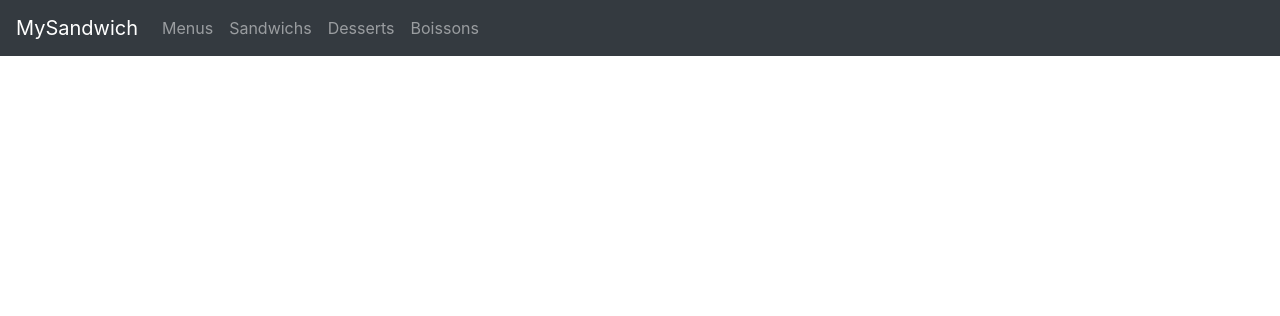
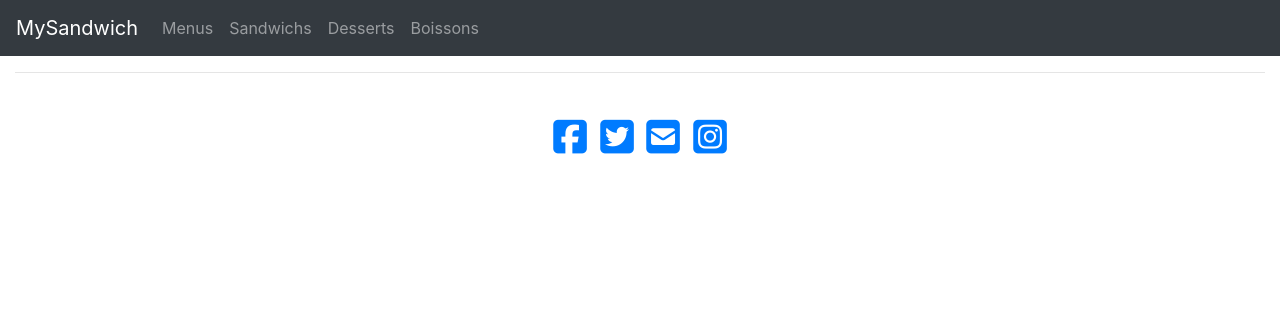
Before and after one commit to mintiti/projet-web-app, a Flask app: page / in a window 1280 px wide. Shown: the top 316 px of the page. Run offline with Flask 2, Linux system fonts and the light colour scheme; some libraries are stand-ins or nearby versions.

Commit message:
Added a social footer to the bottom of the page

```diff
--- a/templates/base.html.jinja2
+++ b/templates/base.html.jinja2
@@ -18,6 +18,11 @@
 
     <!-- Bootstrap CSS -->
     <link rel="stylesheet" href={{ url_for('.static', filename = 'css/bootstrap.css') }}>
+    <script src="//code.jquery.com/jquery-1.11.1.min.js"></script>
+
+    <!-- Include Font Awesome Stylesheet in Header -->
+    <script src="https://kit.fontawesome.com/67ed166f8f.js" crossorigin="anonymous"></script>
+
     <!-- Our styling -->
 
     <link rel="stylesheet" href={{ url_for('.static', filename = 'css/style.css') }}>
@@ -52,7 +57,17 @@
     {% block content %} {% endblock %}
 </div>
 
-
+<div class="container-fluid">
+    <hr>
+    <div class="text-center center-block">
+        <br/>
+        <a href="https://www.facebook.com/Mintiti"><i id="social-fb" class="fab fa-facebook-square fa-3x social"></i></a>
+        <a href="https://twitter.com/Mintiti"><i id="social-tw" class="fab fa-twitter-square fa-3x social"></i></a>
+        <a href="mailto:ngoc-minh-tri.truong@imt-atlantique.net"><i id="social-em"
+                                                                    class="fas fa-envelope-square fa-3x social"></i></a>
+        <a href="https://www.instagram.com/mintiti/"><i id="social-ig" class="fab fa-instagram-square fa-3x social"></i></a>
+    </div>
+</div>
 
 <!-- Optional JavaScript -->
 <!-- jQuery first, then Popper.js, then Bootstrap JS -->
```
Also changed, not shown: database/database.db (deleted).
